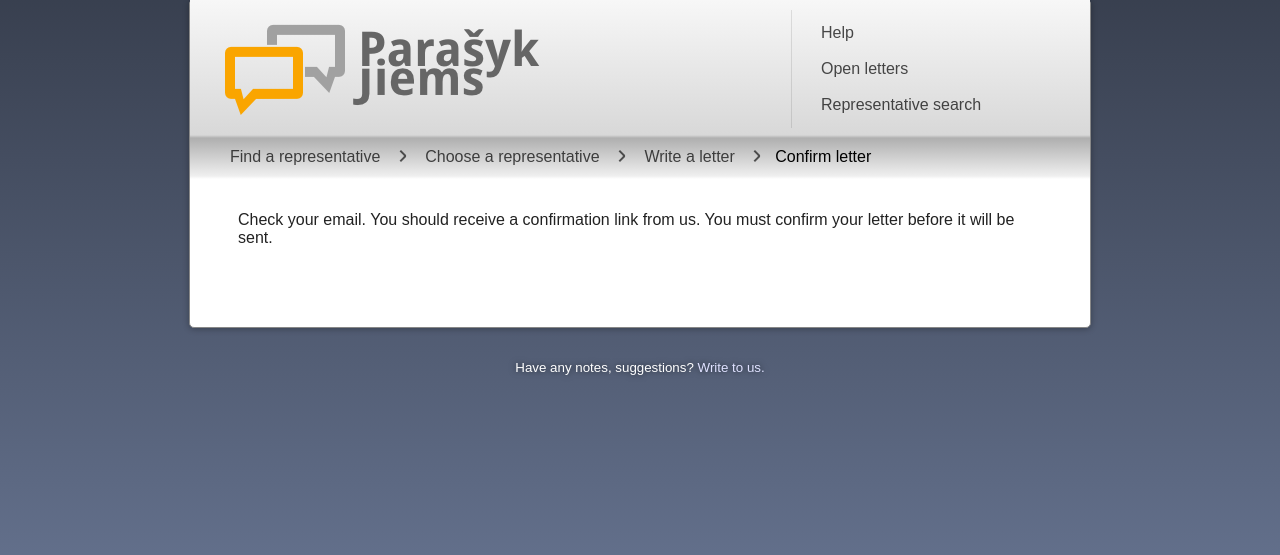
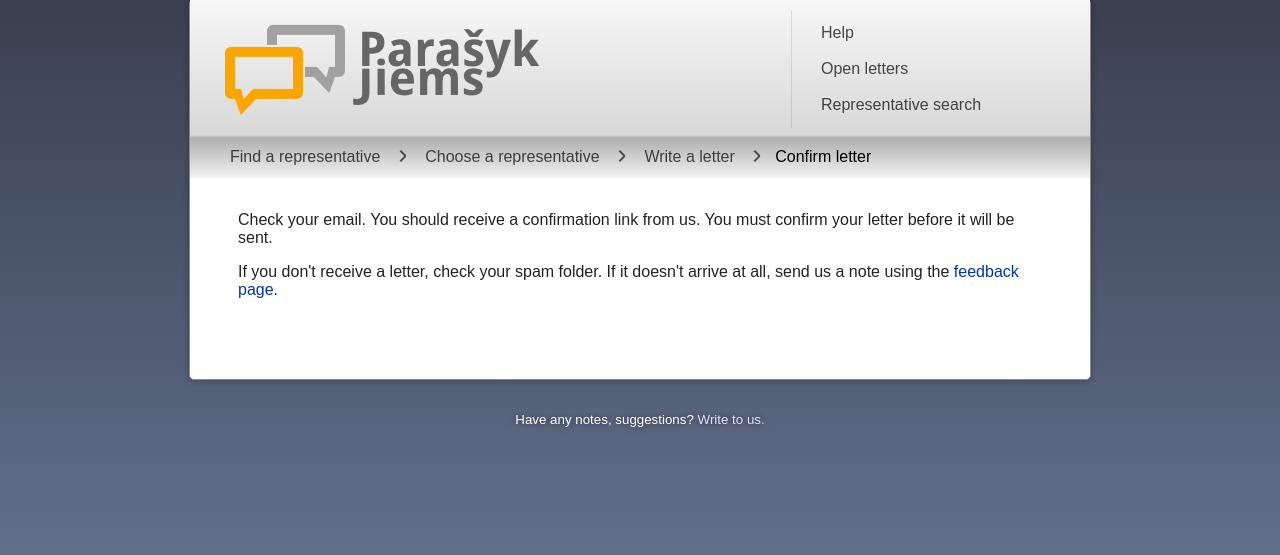
Before and after one commit to TransparencyInternationalLithuania/parasykjiems.lt, a Django app: template templates/views/write_confirm.html in a window 1280 px wide. Shown: the part 33-588 px from the top of the page. Run offline with Django 3.2, Linux system fonts and the light colour scheme; the template is opened without the code that fills it, so the values that code supplies are empty.

Commit message:
Improve write_confirm wording.

```diff
--- a/templates/views/write_confirm.html
+++ b/templates/views/write_confirm.html
@@ -14,9 +14,15 @@
 
 {% block content %}
 <p>
-  {% blocktrans %}
-  Check your email. You should receive a confirmation link from
-  us. You must confirm your letter before it will be sent.
+  {% blocktrans %}Check your email. You should receive a confirmation
+  link from us. You must confirm your letter before it will be sent.
+  {% endblocktrans %}
+</p>
+
+<p>
+  {% blocktrans with feedback_url="/feedback/" %}If you don't receive
+  a letter, check your spam folder. If it doesn't arrive at all, send us a
+  note using the <a href="{{ feedback_url }}">feedback page</a>.
   {% endblocktrans %}
 </p>
 {% endblock %}
```
Also changed, not shown: locale/en/LC_MESSAGES/django.po, locale/lt/LC_MESSAGES/django.po.
